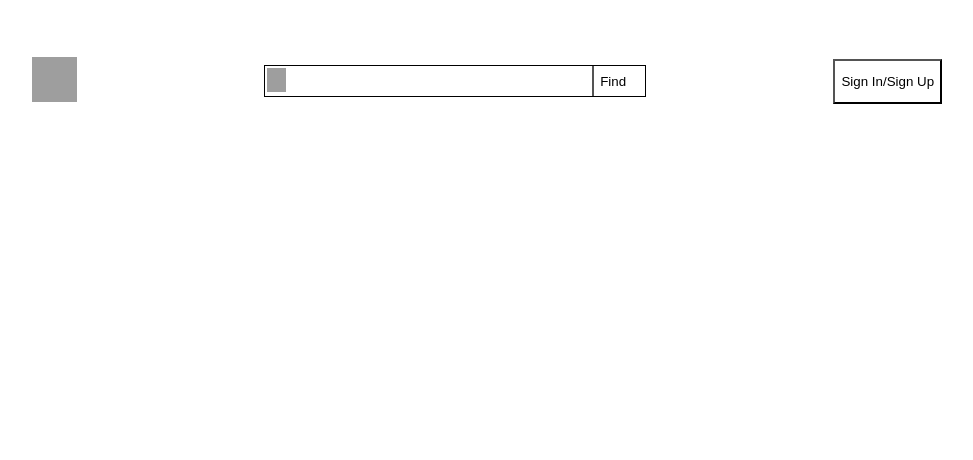
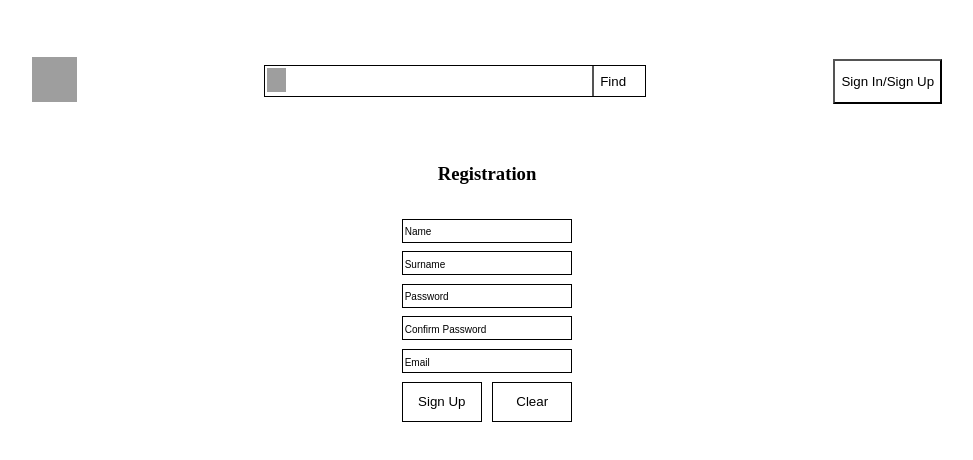
Before and after one commit to Ogurcov-AA/final-project, a Vue app: page /signup in a window 1280 px wide. Shown: the top 460 px of the page, without its empty margins (153-1126 px from the left). Built offline with nearby package versions, Linux system fonts and the light colour scheme; grey boxes are pictures that could not be loaded.

Commit message:
feat(markup): add sign up

```diff
--- a/src/router/router.js
+++ b/src/router/router.js
@@ -18,6 +18,13 @@ const routes = [
             return import('../views/SignIn.vue')
         }
     },
+    {
+        path: '/signup',
+        name: 'Home',
+        component: function () {
+            return import('../views/SingUp.vue')
+        }
+    },
   ]
 const router = new VueRouter({
     mode: 'history',
--- /dev/null
+++ b/src/views/SingUp.vue
@@ -0,0 +1,57 @@
+<template>
+  <div class="sign">
+    <h3>Registration</h3>
+    <form action="" class="authForm">
+      <input type="text" placeholder="Name" required>
+      <input type="text" placeholder="Surname" required>
+      <input type="password" placeholder="Password" required>
+      <input type="password" placeholder="Confirm Password" required>
+      <input type="email" placeholder="Email" required>
+      <div class="buttMenu">
+        <input type="submit" class="butt" value="Sign Up">
+        <input type="reset" class="butt" value="Clear">
+      </div>
+    </form>
+  </div>
+
+</template>
+
+<script>
+export default {
+  name: "SingUp"
+}
+</script>
+
+<style scoped>
+.sign{
+  text-align: center;
+}
+h3{
+  margin-bottom: 3%;
+}
+.authForm{
+  display: flex;
+  flex-direction: column;
+  margin: auto;
+  width: 15%;
+}
+input{
+  margin-bottom: 5%;
+  height: 20px;
+  border: 1px solid black;
+}
+::placeholder{
+  color: black;
+  font-size: 10px;
+}
+.buttMenu{
+  display: flex;
+  flex-direction: row;
+  justify-content: space-between;
+}
+.butt{
+  background: transparent;
+  height: 40px;
+  width: 47%;
+}
+</style>
```
